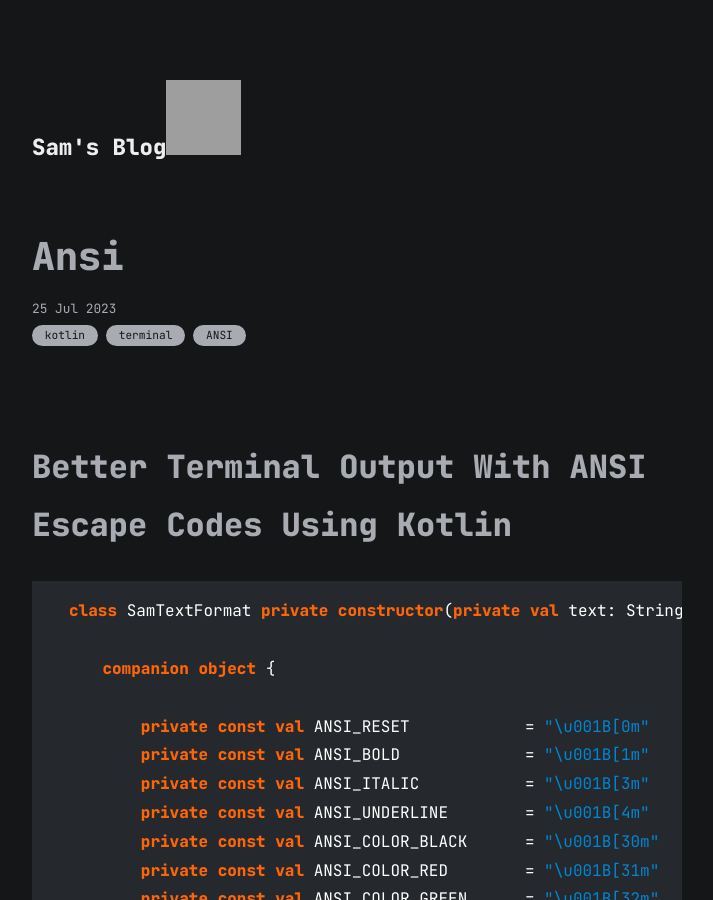
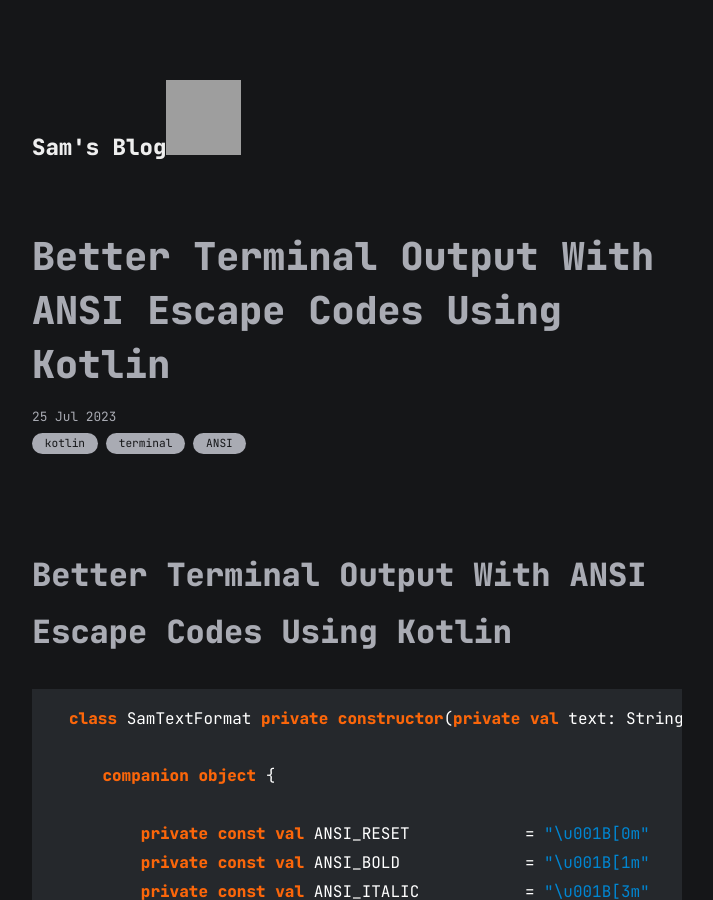
Before and after one commit to samet-byte/samet-byte.github.io, a Jekyll site: the page built from all_collections/_posts/2023-07-25-ansi.md, in a window 1280 px wide and 900 px high, cut to the strip 0-900 px from the top of the window. Shown: the whole strip, without its empty margins (283-996 px from the left). Built offline with Jekyll 4.4.1, drawn with Linux system fonts in a browser that asks for light colours; grey boxes are pictures that could not be loaded.

Commit message:
Update 2023-07-25-ansi.md

```diff
--- a/all_collections/_posts/2023-07-25-ansi.md
+++ b/all_collections/_posts/2023-07-25-ansi.md
@@ -1,6 +1,6 @@
 ---
 layout: post
-title:
+title: Better Terminal Output With ANSI Escape Codes Using Kotlin
 date: 2023-07-25
 categories: [kotlin, terminal, ANSI]
 ---
```
